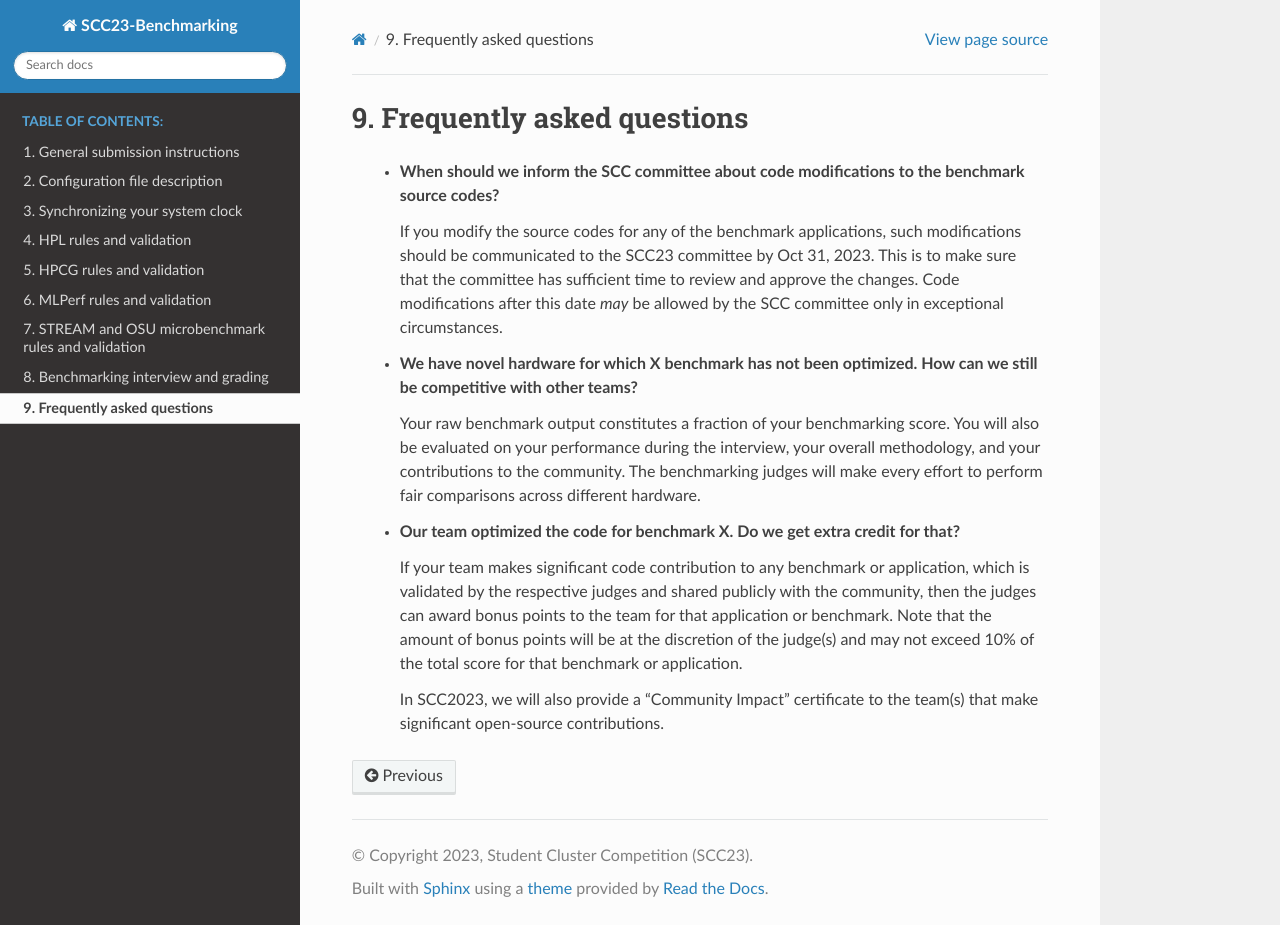
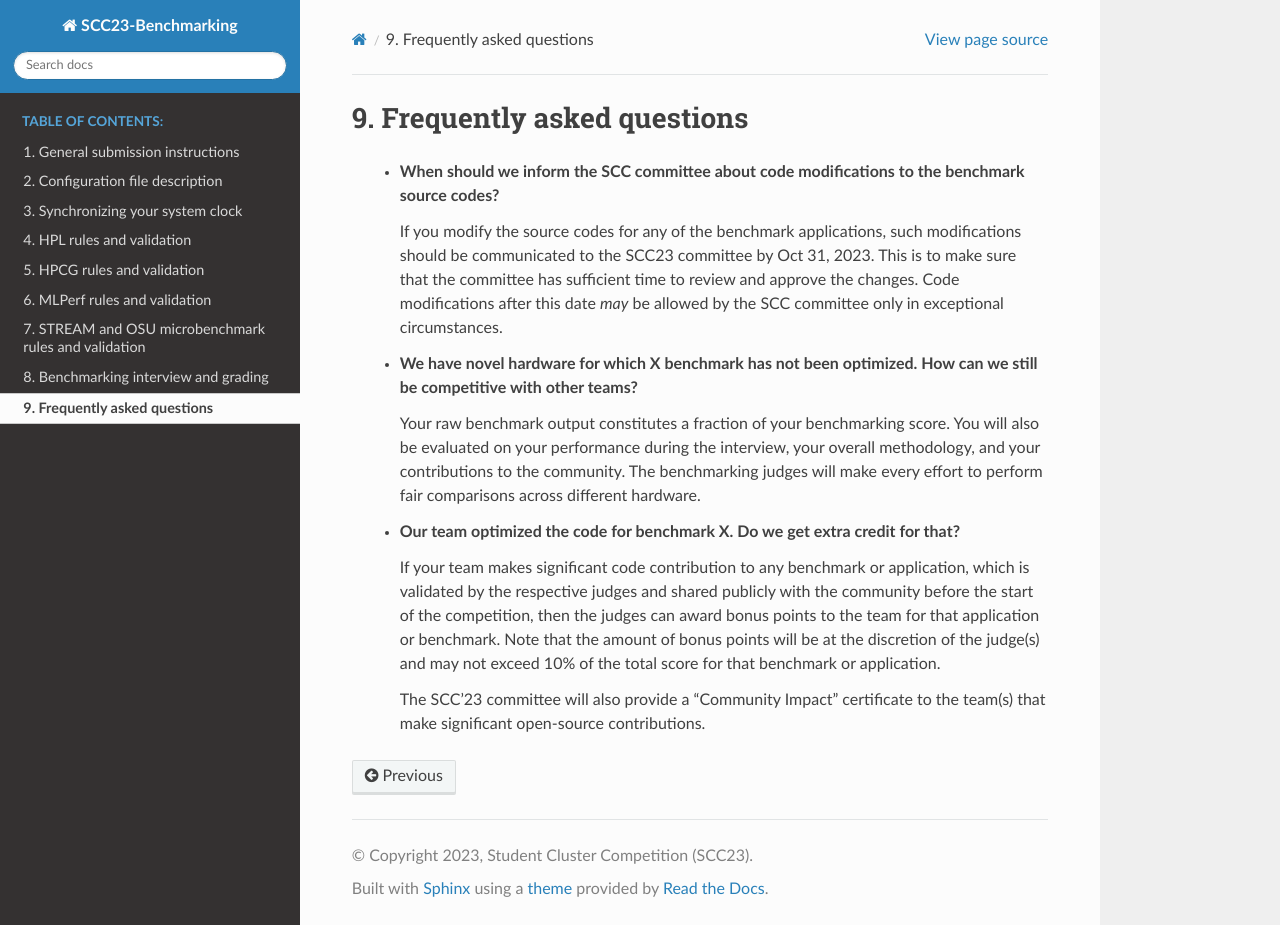
Before and after one commit to amaji/scc23-benchmarking, a Sphinx documentation site: the page built from source/benchmarks/faq.rst, in a window 1280 px wide and 925 px high. Built offline with Sphinx 7.4.7 and the Read the Docs theme 2.0.0, drawn with Linux system fonts in a browser that asks for light colours.

Commit message:
Update faq.rst

```diff
--- a/source/benchmarks/faq.rst
+++ b/source/benchmarks/faq.rst
@@ -14,8 +14,8 @@
 
   - **Our team optimized the code for benchmark X. Do we get extra credit for that?**
 
-    If your team makes significant code contribution to any benchmark or application, which is validated by the respective judges and shared publicly with the community, then the judges can award
-    bonus points to the team for that application or benchmark. Note that the amount of bonus points will be at the discretion of the judge(s) and may not exceed 10% of the total score for that
-    benchmark or application.
+    If your team makes significant code contribution to any benchmark or application, which is validated by the respective judges and shared publicly with the community before the start of the
+    competition, then the judges can award bonus points to the team for that application or benchmark. Note that the amount of bonus points will be at the discretion of the judge(s) and may not
+    exceed 10% of the total score for that benchmark or application.
 
-    In SCC2023, we will also provide a "Community Impact" certificate to the team(s) that make significant open-source contributions.
+    The SCC'23 committee will also provide a "Community Impact" certificate to the team(s) that make significant open-source contributions.
```
